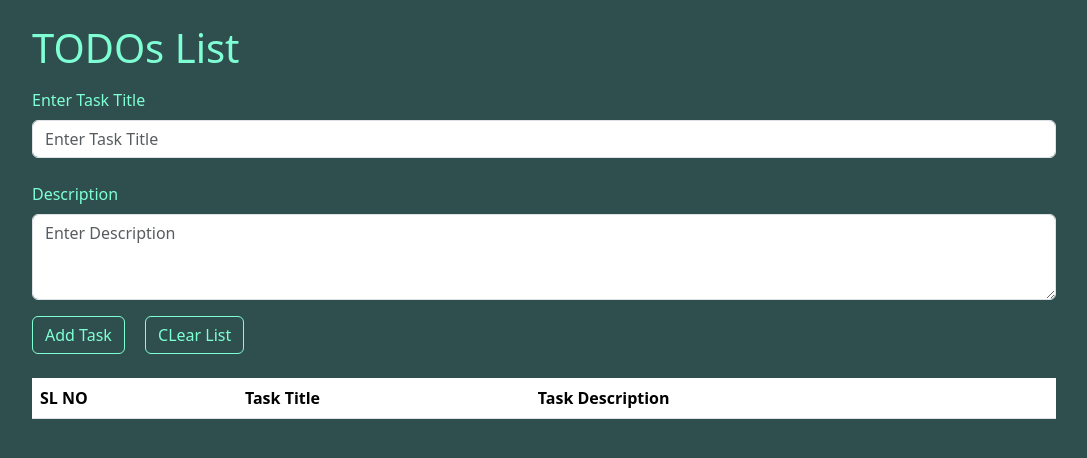
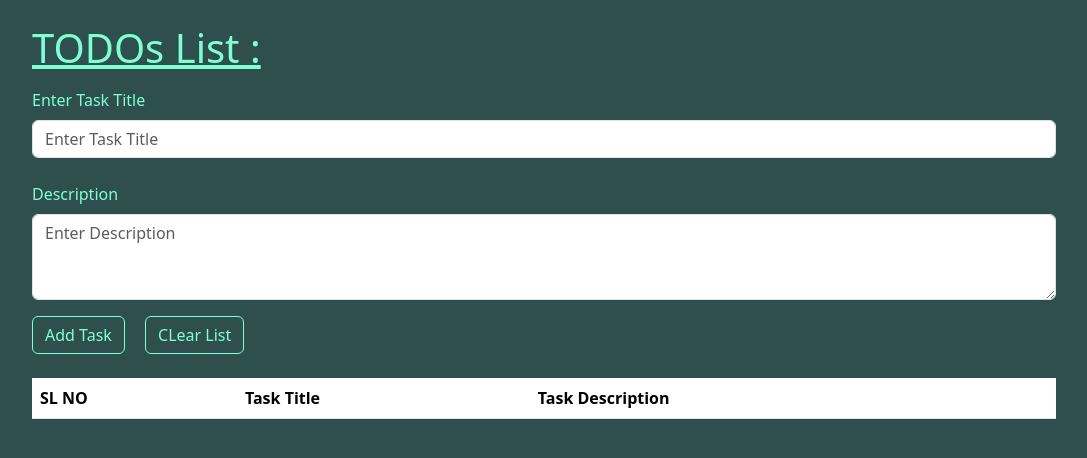
Before and after one commit to DXLeGenD/TODOs-List, a plain HTML site: page index.html in a window 1280 px wide. Shown: the whole page, without its empty margins (96-1183 px from the left). Drawn offline with nearby package versions, Linux system fonts and the light colour scheme.

Commit message:
finished

```diff
--- a/index.html
+++ b/index.html
@@ -22,6 +22,7 @@
             /* margin: 10px 0; */
             padding: 0;
             color: aquamarine;
+            text-decoration: underline;
         }
 
         body {
@@ -61,7 +62,7 @@
 <body>
     <div id="container">
         <div class="container">
-            <h1 style="margin-left: 0;">TODOs List</h1>
+            <h1 style="margin-left: 0;">TODOs List :</h1>
         </div>
 
 
```
